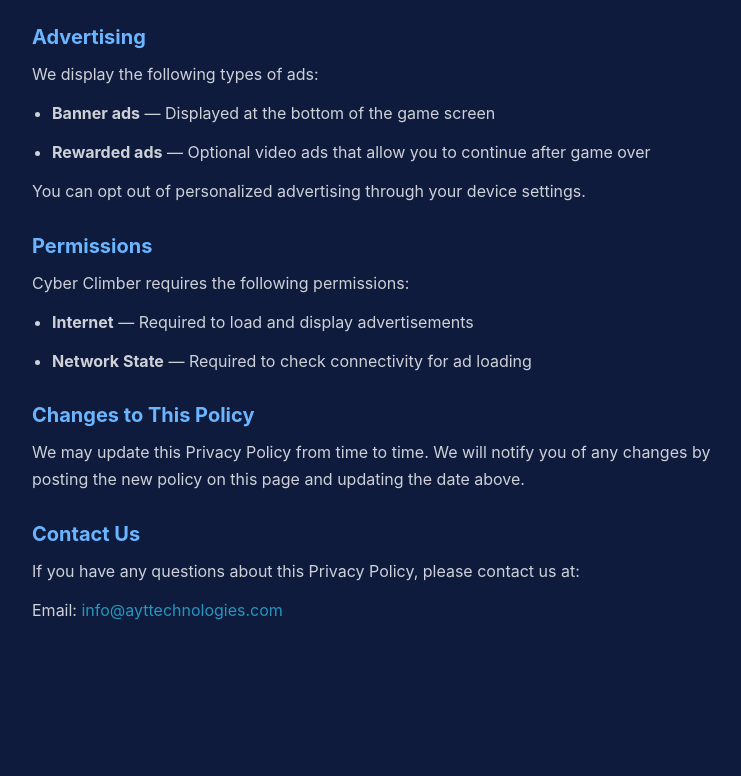
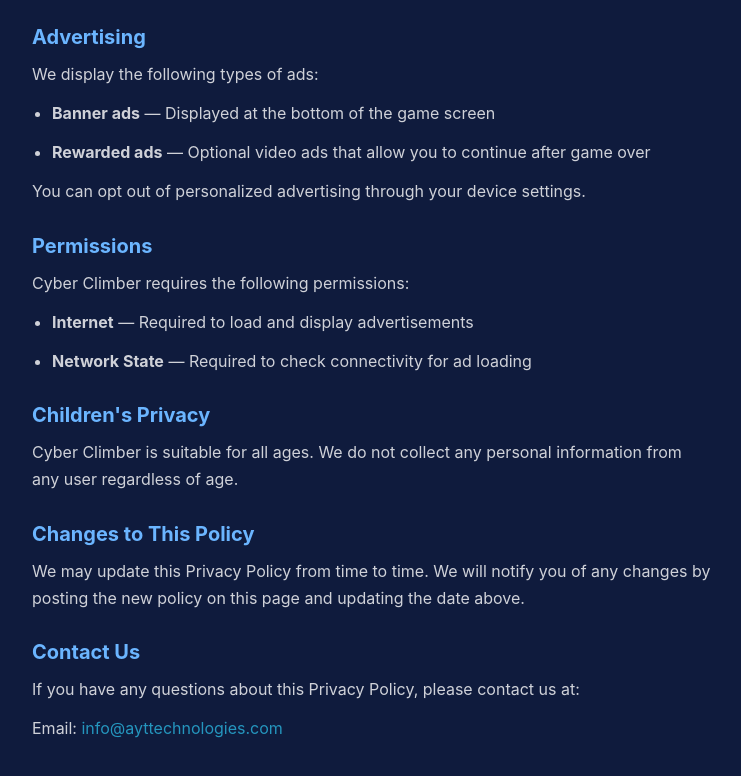
Before and after one commit to AYT-Technologies/cyber-climber, a plain HTML site: page privacy-policy/index.html in a window 1280 px wide. Shown: the part 692-1468 px from the top of the page, without its empty margins (268-1009 px from the left). Before the commit the page ends 1368 px from the top, so only its background shows below. Drawn offline with Linux system fonts and the light colour scheme.

Commit message:
Fix children privacy section - suitable for all ages

```diff
--- a/privacy-policy/index.html
+++ b/privacy-policy/index.html
@@ -53,6 +53,9 @@
             <li><strong>Network State</strong> — Required to check connectivity for ad loading</li>
         </ul>
 
+        <h2>Children's Privacy</h2>
+        <p>Cyber Climber is suitable for all ages. We do not collect any personal information from any user regardless of age.</p>
+
         <h2>Changes to This Policy</h2>
         <p>We may update this Privacy Policy from time to time. We will notify you of any changes by posting the new policy on this page and updating the date above.</p>
 
```
